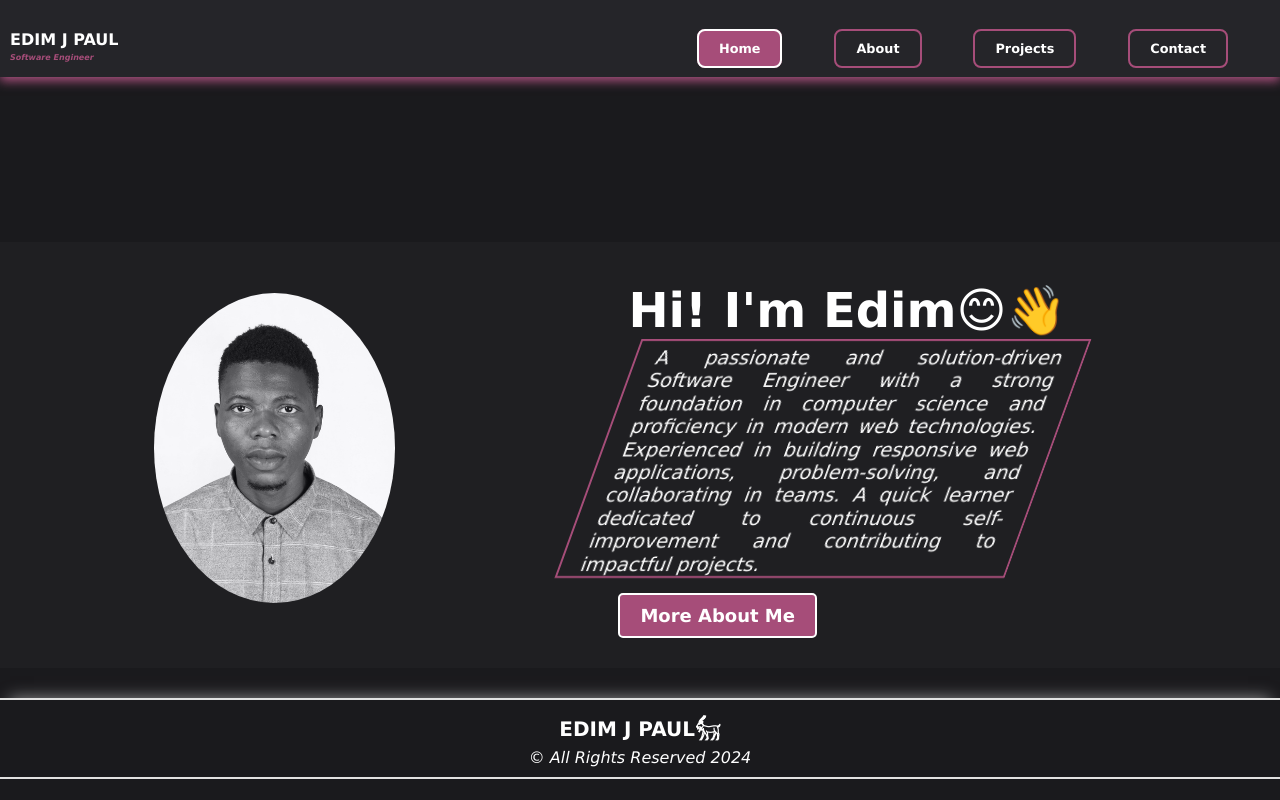
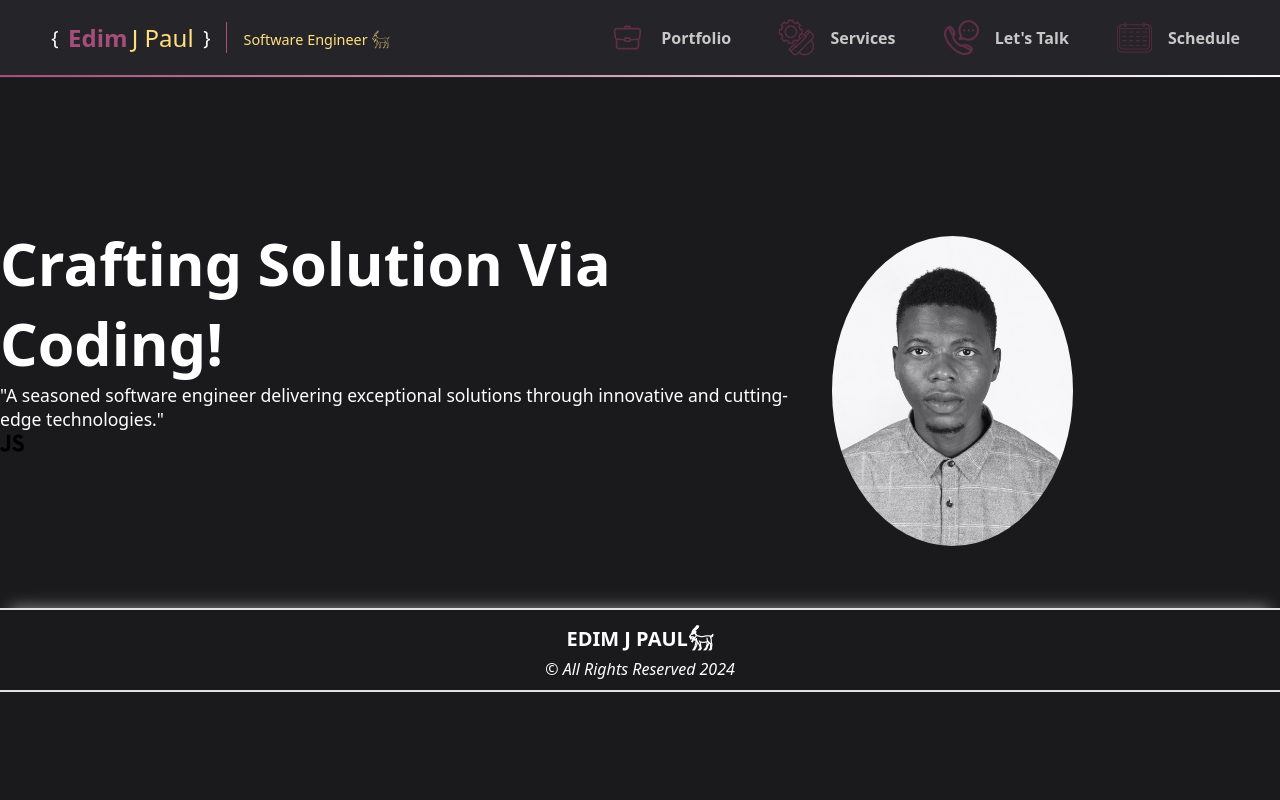
Before and after one commit to edimjp/Portfolio-Website, a plain HTML site: page index.html in a window 1280 px wide. Drawn offline with Linux system fonts and the light colour scheme; files whose address does not match are found by name.

Commit message:
Worked on Nav Bar and currently working on Main Section

```diff
--- a/hamburger.js
+++ b/hamburger.js
@@ -25,7 +25,7 @@ sideBarCancel.addEventListener("click", removeSideBar)
 */
 
 document.addEventListener("DOMContentLoaded", () => {
-    const hamburger = document.querySelector("nav img");
+    const hamburger = document.querySelector("nav img.hamburger");
     const sideBar = document.querySelector("nav .side-bar");
     const sideBarCancel = document.querySelector("nav .cancel span");
 
--- a/index.html
+++ b/index.html
@@ -11,33 +11,63 @@
     <link rel="stylesheet" href="./styles/index css/mySkills.css" />
     <link rel="stylesheet" href="./styles/index css/footer.css" />
 
-    <script src="./hamburger.js" defer></script>
+    <!-- <script src="./hamburger.js" defer></script> -->
   </head>
 
   <body>
     <header>
       <nav>
-        <div class="title">
-          <h1>EDIM J PAUL</h1>
-          <h3>Software Engineer</h3>
-        </div>
+        <a href="./index.html">
+          <div class="title">
+            <span class="curly-brace">{</span>
+            <div>
+              <span class="first-name">Edim</span>
+              <span class="other-name">J Paul</span>
+            </div>
+            <span class="curly-brace">}</span>
+            <span class="name-title">Software Engineer 𓃶</span>
+          </div>
+        </a>
 
-        <img src="./Icons/hamburger-menu.svg" alt="hamburger-menu" />
+        <img
+          class="hamburger"
+          src="./Icons/hamburger-menu.svg"
+          alt="hamburger-menu"
+        />
 
         <ul>
           <li>
-            <a
-              href="./index.html"
-              style="
-                background-color: rgb(166, 77, 121);
-                border: 2px solid white;
-              "
-              >Home</a
-            >
+            <a href="./projects.html">
+              <img src="./Icons/portfolio-svgrepo-com.svg" alt="Portfolio" />
+              <span>Portfolio</span>
+            </a>
           </li>
-          <li><a href="./about.html">About</a></li>
-          <li><a href="projects.html">Projects</a></li>
-          <li><a href="./contact.html">Contact</a></li>
+          <li>
+            <a href="#">
+              <img src="./Icons/services-svgrepo-com.svg" alt="Services" />
+              <span>Services</span>
+            </a>
+          </li>
+
+          <li>
+            <a href="#">
+              <img
+                src="./Icons/contact-phone-talking-svgrepo-com.svg"
+                alt="Contact"
+              />
+              <span>Let's Talk</span>
+            </a>
+          </li>
+
+          <li>
+            <a href="#">
+              <img
+                src="./Icons/schedule-calendar-svgrepo-com.svg"
+                alt="Schedule"
+              />
+              <span>Schedule</span>
+            </a>
+          </li>
         </ul>
 
         <div class="side-bar">
@@ -54,8 +84,8 @@
       </nav>
     </header>
 
-    <main>
-      <div class="profile-section">
+    <main class="mainDiv">
+      <!-- <div class="profile-section">
         <img
           class="profile-pic"
           src="./pictures/1-DSC_0909.jpg"
@@ -79,6 +109,27 @@
             </a>
           </div>
         </div>
+      </div> -->
+
+      <div class="main-writeup">
+        <h1>Crafting Solution Via Coding!</h1>
+        <p>
+          "A seasoned software engineer delivering exceptional solutions through
+          innovative and cutting-edge technologies."
+        </p>
+        <div class="skills-div">
+          <div class="skills">
+            <img src="./Icons/js02-svgrepo-com.svg" alt="JavaScript" />
+          </div>
+        </div>
+      </div>
+
+      <div>
+        <img
+          class="profile-pic"
+          src="./pictures/1-DSC_0909.jpg"
+          alt="profile-pic"
+        />
       </div>
     </main>
 
--- a/styles/index css/general.css
+++ b/styles/index css/general.css
@@ -3,7 +3,7 @@
     color: white;
     margin: 0;
     padding: 0;
-    font-family: 'Lucida Sans', 'Lucida Sans Regular', 'Lucida Grande', 'Lucida Sans Unicode', Geneva, Verdana, sans-serif;
+    font-family: ui-sans-serif, system-ui, sans-serif, "Apple Color Emoji", "Segoe UI Emoji", Segoe UI Symbol, "Noto Color Emoji";
     box-sizing: border-box;
 }
 
--- a/styles/index css/indexMain.css
+++ b/styles/index css/indexMain.css
@@ -7,6 +7,16 @@
     align-items: center;
     animation: slideUp 2s ease-in-out;
     padding-right: 60px;
+}
+
+@keyframes slideUp {
+    from{
+        transform: translateY(20%);
+    }
+
+    to {
+        transform: translateY(0);
+    }
 }
 
 .profile-pic{
@@ -65,15 +75,6 @@
     margin-bottom: 10px;
 }
 
-@keyframes slideUp {
-    from{
-        transform: translateY(20%);
-    }
-
-    to {
-        transform: translateY(0);
-    }
-}
 
 .profile-text :where(h1, h3){
     font-size: 50px;
@@ -123,3 +124,43 @@
         font-size: 1rem;
     }
 }
+
+main.mainDiv{
+    display: flex;
+    gap: 2rem;
+}
+
+main div.main-writeup{
+    max-width: 50rem;
+}
+
+main div h1{
+    font-size: 3.7rem;
+    font-weight: 700;
+}
+
+main div p{
+    font-size: 1.1rem;
+    font-weight: 400;
+}
+
+main div.skills-div{
+    display: flex;
+}
+
+main div.skills-div .skills img{
+    height: 1.5rem;
+    width: 1.5rem;
+}
+
+main div img.profile-pic{
+    max-height: 350px;
+    max-width: 350px;
+    border-radius: 50%;
+    object-fit: cover;
+    padding-top: 20px;
+    padding-bottom: 20px;
+    mix-blend-mode:luminosity;
+    margin-right: 50px;
+    animation: bounce 4s linear infinite forwards;
+}
--- a/styles/index css/navBar.css
+++ b/styles/index css/navBar.css
@@ -5,31 +5,94 @@ nav{
     left: 0;
     right: 0;
     top: 0;
-    box-shadow: 0px 4px 10px rgba(207, 95, 151, 0.8);
+    /* box-shadow: 0px 4px 10px rgba(207, 95, 151, 0.8); */
     z-index: 2;
-    padding: 30px 0 15px;
+    padding: 1.1rem 0;
+    border-bottom: 0.2rem solid transparent;
+    position: relative;
+    align-items: center;
 }
 
-nav .title{
-    flex: 1;
-    margin-left: 10px;
+nav::after{
+    content: "";
+    position: absolute;
+    top: 100%;
+    left: 0;
+    height: 0.12rem;
+    width: 100%;
+    background: linear-gradient(to left, white, rgb(166, 77, 121));
 }
 
-nav div h1{
-    margin-bottom: 4px;
-    font-size: 1rem;
+nav a{
+    text-decoration: none;
 }
 
-nav div h3{
+nav div.title{
+    margin-left: 2rem;
+    display: flex;
+    align-items: center;
+    padding-left: 1.2rem;
+    position: relative;
+    cursor: pointer;
+    transition: transform 0.3s ease-in-out;
+}
+
+nav div.title:hover{
+    transform: scale(1.05, 1.02);
+}
+
+nav div.title::before{
+    content: "";
+    position: absolute;
+    height: 110%;
+    width: 100%;
+    /* background-color: rgb(95, 47, 71); */
+    left: 1rem;
+    z-index: -1;
+    border-radius: 15px;
+    transition: filter 0.3s ease;
+}
+
+nav div.title:hover::before{
+    background:linear-gradient(to bottom left, rgb(166, 77, 121), rgb(72, 191, 145));
+    filter: blur(0.7rem);
+}
+
+
+
+nav div span.curly-brace{
+    font-size: 1.2rem;
+}
+
+nav div.title div{
+    padding: 0 0.6rem;
+}
+
+nav div span.first-name{
+    font-size: 1.5rem;
+    font-weight: 700;
+    color:rgb(166, 77, 121);
+}
+
+nav div span.other-name{
+    font-size: 1.5rem;
+    font-weight: 300;
+    color:rgb(255, 223, 128);
+}
+
+nav div span.name-title{
     /* font-family: Arial, Helvetica, sans-serif; */
-    font-style: italic;
-    font-size: 0.5rem;
+    font-size: 0.9rem;
+    font-weight: 450;
     margin-top: 0;
     color: rgb(166, 77, 121);
-    font-weight: 700;
+    border-left: 0.1rem solid rgb(166, 77, 121);
+    padding: 0.2rem 0 0.2rem 1rem;
+    margin-left: 1rem;
+    color:rgb(255, 223, 128);
 }
 
-nav img {
+nav img.hamburger {
     max-height: 32px;
     cursor: pointer;
     /* background-color: red; */
@@ -38,18 +101,56 @@ nav img {
 }
 
 nav ul{
-    flex: 1;
+    /* flex: 1; */
     display: flex;
     list-style: none;
-    justify-content: space-evenly;
-    /* color: rgb(166, 77, 121); */
-    /* background-color: rgb(59, 28, 50); */
-    font-size: 25px;
+    /* justify-content: space-evenly; */
+    align-items: center;
+    margin-left: auto;
+    padding-right: 2rem;
+    gap:2rem;
+}
+nav ul li a{
+    display: flex;
+    align-self: center;
+    /* justify-content: center; */
+    gap: 1rem;
+    text-decoration: none;
+    padding: 0.1rem 0.5rem;
+    border-radius: 0.2rem;
+    transition: transform 0.3s ease-in-out;
 
 }
 
+nav ul li a:hover{
+    background: linear-gradient(120deg, rgba(166, 77, 122, 0.8), rgba(255, 223, 128, 0.8));
+    box-shadow: 0px 5px 10px rgba(166, 77, 121, 0.4);
+    transform: scale(1.05, 1.02);
+
+}
+
+
+nav ul li a span{
+    display: flex;
+    align-items: center;
+    font-weight: 600;
+    color:rgb(200, 200, 200);
+    transition: color 0.3s ease-in-out;
+}
+
+nav ul li a:hover span{
+    color: rgb(255, 255, 255);
+}
+
+nav ul li a img{
+    height: 2.3rem;
+    width: 2.2rem;
+}
+
+
+/*
 nav ul a{
-    /* background-color: rgb(59, 28, 50); */
+    /* background-color: rgb(59, 28, 50);
     text-decoration: none;
     border: 2px solid rgb(166, 77, 121);
     border-radius: 8px;
@@ -66,6 +167,7 @@ nav ul a:hover{
     box-shadow: 2px 2px 5px rgba(207, 95, 151, 0.8);
     cursor: pointer;
 }
+*/
 
 nav .side-bar{
     width: 70vw;
@@ -104,7 +206,7 @@ nav div .side-bar-info{
     align-items: center;
 }
 
-@media screen and (max-width: 768px){
+/* @media screen and (max-width: 768px){
     nav ul{
         display: none;
     }
@@ -112,4 +214,4 @@ nav div .side-bar-info{
     nav img{
         display: inline;
     }
-}
+} */
```
Also changed, not shown: Icons/contact-phone-talking-svgrepo-com.svg (added), Icons/css-svgrepo-com.svg (added), Icons/git-svgrepo-com.svg (added), Icons/github-142-svgrepo-com (1).svg (added), Icons/html5-logo-svgrepo-com.svg (added), Icons/js02-svgrepo-com.svg (added), Icons/nodejs-svgrepo-com.svg (added), Icons/portfolio-svgrepo-com.svg (added), Icons/react-svgrepo-com.svg (added), Icons/schedule-calendar-svgrepo-com.svg (added), Icons/services-svgrepo-com.svg (added), 1 other file.
